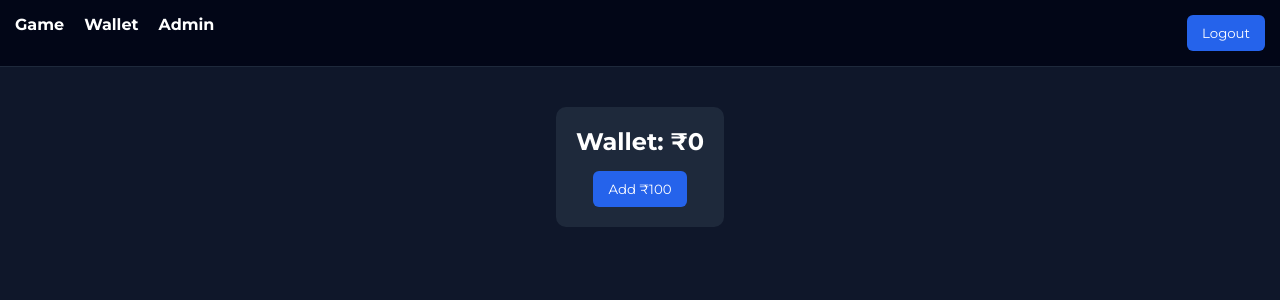
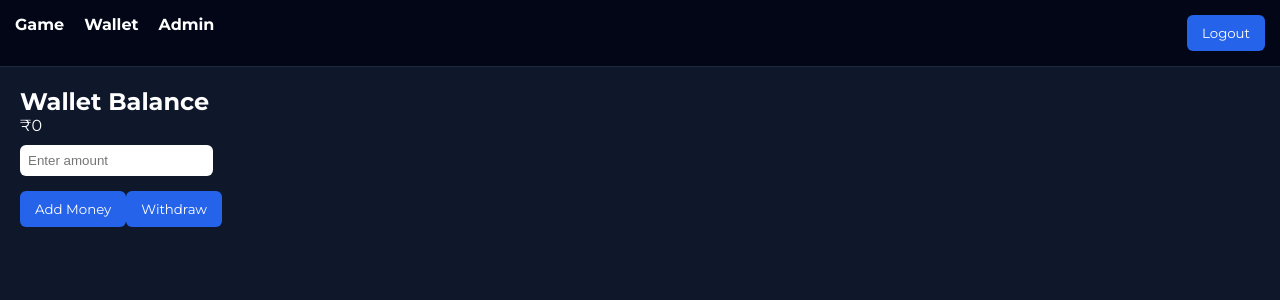
Before and after one commit to DevarathN/betting-app, a React (Vite) app: page /wallet in a window 1280 px wide. Shown: the top 300 px of the page. Built offline with nearby package versions, Linux system fonts and the light colour scheme; sample sign-in values are in the browser's storage.

Commit message:
Update Wallet.jsx

```diff
--- a/src/components/Wallet.jsx
+++ b/src/components/Wallet.jsx
@@ -2,20 +2,69 @@ import { useState } from "react";
 
 export default function Wallet() {
   const [balance, setBalance] = useState(
-    Number(localStorage.getItem("balance")) || 0,
+    Number(localStorage.getItem("balance")) || 0
   );
 
-  const addMoney = () => {
-    const newBal = balance + 100;
+  const [amount, setAmount] = useState("");
+
+  const updateBalance = (newBal) => {
     setBalance(newBal);
     localStorage.setItem("balance", newBal);
   };
 
+  const addMoney = () => {
+    const value = Number(amount);
+
+    if (!value || value <= 0) {
+      alert("Enter valid amount");
+      return;
+    }
+
+    updateBalance(balance + value);
+    setAmount("");
+  };
+
+  const withdrawMoney = () => {
+    const value = Number(amount);
+
+    if (!value || value <= 0) {
+      alert("Enter valid amount");
+      return;
+    }
+
+    if (value > balance) {
+      alert("Withdrawal exceeds balance");
+      return;
+    }
+
+    updateBalance(balance - value);
+    setAmount("");
+  };
+
   return (
-    <div className="container">
-      <div className="wallet-box">
-        <h2>Wallet: ₹{balance}</h2>
-        <button onClick={addMoney}>Add ₹100</button>
+    <div className="page">
+      <div className="section wallet-container">
+        <h2>Wallet Balance</h2>
+
+        <div className="wallet-balance">₹{balance}</div>
+
+        <input
+          className="wallet-input"
+          type="number"
+          placeholder="Enter amount"
+          value={amount}
+          onChange={(e) => setAmount(e.target.value)}
+        />
+
+        <div className="wallet-actions">
+          <button className="primary-btn" onClick={addMoney}>
+            Add Money
+          </button>
+
+          <button className="danger-btn" onClick={withdrawMoney}>
+            Withdraw
+          </button>
+        </div>
       </div>
     </div>
   );
```
